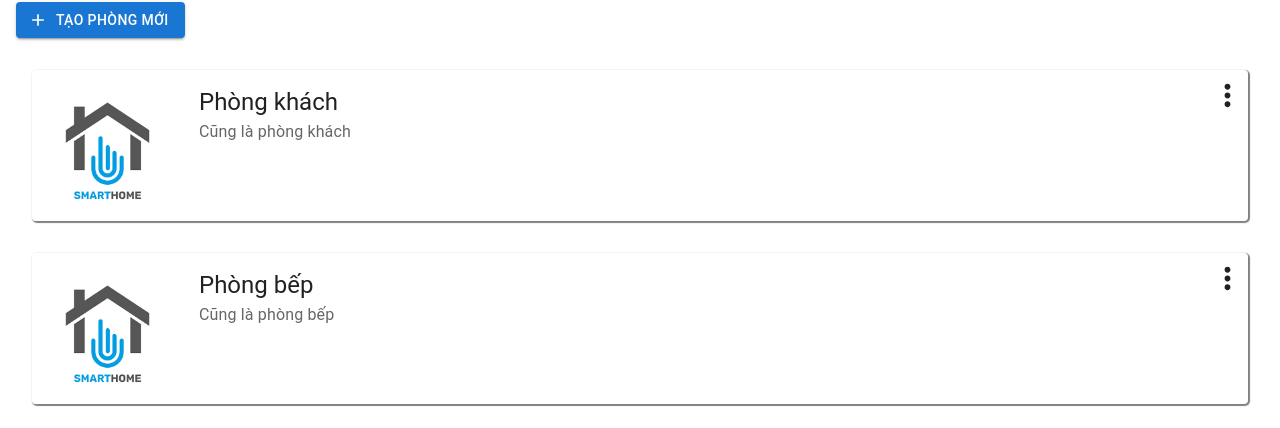
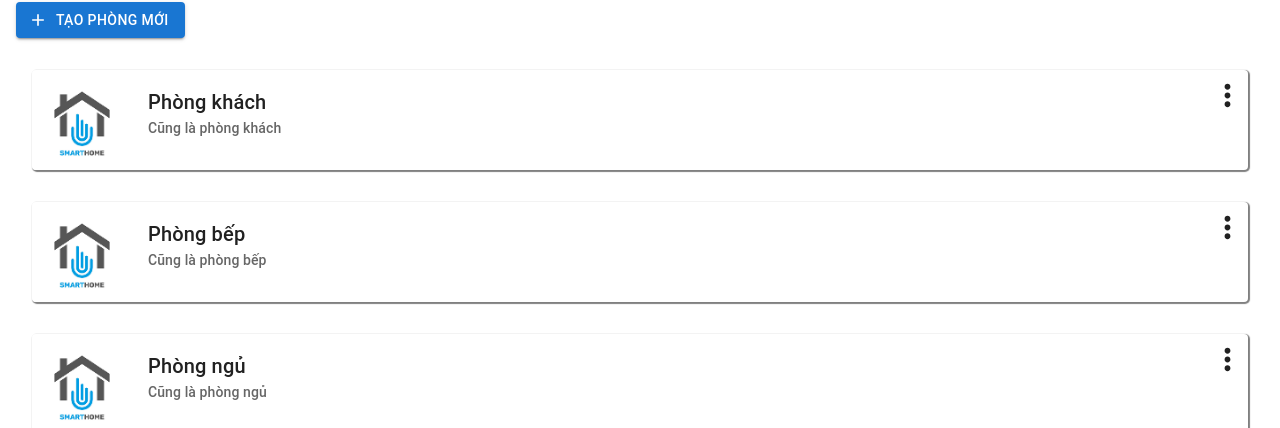
Before and after one commit to DanhNguyen02/SmartHome, a React (Create React App) app in the folder mern/client/: page /rooms in a window 1280 px wide. Shown: the part 369-797 px from the top of the page. Built offline with nearby package versions, Linux system fonts and the light colour scheme.

Commit message:
Resize room card

```diff
--- a/mern/client/src/pages/Rooms/index.js
+++ b/mern/client/src/pages/Rooms/index.js
@@ -13,26 +13,10 @@ import {
 } from "@mui/material";
 import AddIcon from '@mui/icons-material/Add';
 import MoreVertIcon from '@mui/icons-material/MoreVert';
+import rooms from '../../assets/data/rooms.json';
 import Logo from '../../assets/images/logo.png';
 
 function Rooms() {
-  const rooms = [
-    {
-      id: 1,
-      name: "Phòng khách",
-      description: "Cũng là phòng khách"
-    },
-    {
-      id: 2,
-      name: "Phòng bếp",
-      description: "Cũng là phòng bếp"
-    },
-    {
-      id: 3,
-      name: "Phòng ngủ",
-      description: "Cũng là phòng ngủ"
-    },
-  ]
   const [open, setOpen] = useState(false);
   const handleOpen = () => setOpen(true);
   const handleClose = () => setOpen(false);
@@ -109,16 +93,16 @@ function Rooms() {
       <Card sx={{ display: 'flex', margin: 4, boxShadow: '1px 1px 1px 1px grey' }}>
         <CardMedia
           component="img"
-          sx={{ width: 151 }}
+          sx={{ width: 100 }}
           image={Logo}
           alt="Live from space album cover"
         />
         <Box sx={{ display: 'flex', flexDirection: 'column' }}>
           <CardContent sx={{ flex: '1 0 auto' }}>
-            <Typography component="div" variant="h5">
+            <Typography component="div" variant="h6">
               {room.name}
             </Typography>
-            <Typography variant="subtitle1" color="text.secondary" component="div">
+            <Typography variant="subtitle2" color="text.secondary" component="div">
               {room.description}
             </Typography>
           </CardContent>
```
